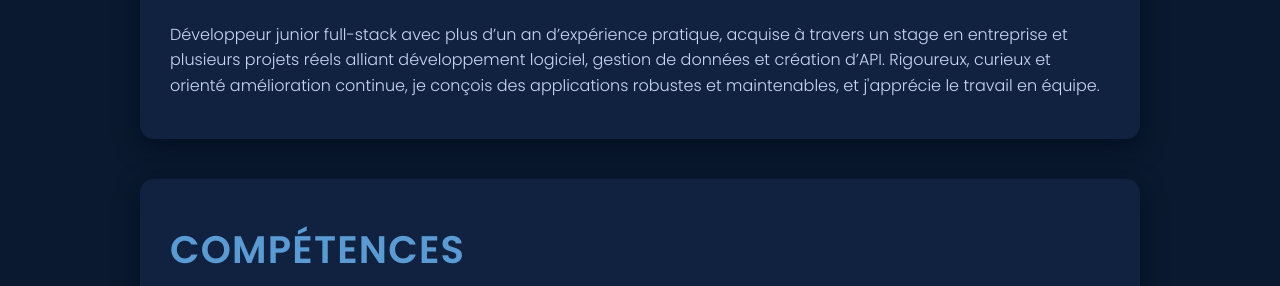
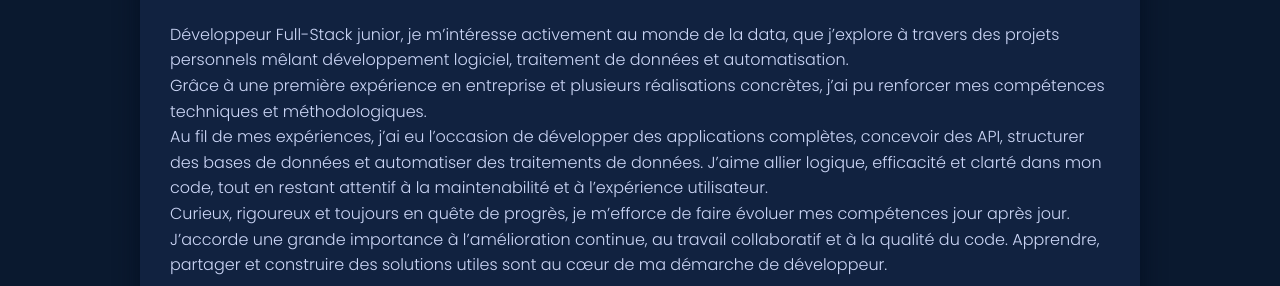
Before and after one commit to Aymane170/portfolio-aymane, a plain HTML site: page index.html in a window 1280 px wide. Shown: the part 514-800 px from the top of the page. Drawn offline with nearby package versions, Linux system fonts and the light colour scheme.

Commit message:
update de la presentation

```diff
--- a/index.html
+++ b/index.html
@@ -42,12 +42,25 @@
   <section id="presentation">
     <h2 class="section-title blue-text">À propos de moi</h2>
     <p>
-      Développeur junior full-stack avec plus d’un an d’expérience pratique, acquise à travers un stage en entreprise et
-      plusieurs projets réels alliant développement logiciel, gestion de données et création d’API. Rigoureux, curieux
-      et orienté amélioration continue, je conçois des applications robustes et maintenables, et j'apprécie le travail
-      en équipe.
+      Développeur Full-Stack junior, je m’intéresse activement au monde de la data, que j’explore à travers des projets
+      personnels mêlant développement logiciel, traitement de données et automatisation.
+    </p>
+    <p>
+      Grâce à une première expérience en entreprise et plusieurs réalisations concrètes, j’ai pu renforcer mes
+      compétences techniques et méthodologiques.
+    </p>
+    <p>
+      Au fil de mes expériences, j’ai eu l’occasion de développer des applications complètes, concevoir des API,
+      structurer des bases de données et automatiser des traitements de données. J’aime allier logique, efficacité et
+      clarté dans mon code, tout en restant attentif à la maintenabilité et à l’expérience utilisateur.
+    </p>
+    <p>
+      Curieux, rigoureux et toujours en quête de progrès, je m’efforce de faire évoluer mes compétences jour après jour.
+      J’accorde une grande importance à l’amélioration continue, au travail collaboratif et à la qualité du code.
+      Apprendre, partager et construire des solutions utiles sont au cœur de ma démarche de développeur.
     </p>
   </section>
+
 
   <section id="competences">
     <h2 class="section-title blue-text">Compétences</h2>
@@ -161,7 +174,8 @@
           <p>Juin 2025</p>
           <ul>
             <li>Développement d’un pipeline analytique pour un hôpital fictif</li>
-            <li>Génération de données synthétiques (patients, médecins, hospitalisations) avec Python, Faker et NumPy</li>
+            <li>Génération de données synthétiques (patients, médecins, hospitalisations) avec Python, Faker et NumPy
+            </li>
             <li>Chargement des fichiers CSV dans Snowflake </li>
             <li>Modelisation des données avec dbt</li>
             <li>Export des résultats pour analyses et création d'un tableau de bord initial dans Tableau </li>
@@ -175,7 +189,8 @@
           <p>Avril 2025 – Juin 2025</p>
           <ul>
             <li>Pipeline de données simulées pour école fictive</li>
-            <li>Génération de jeux de données CSV synthétiques pour étudiants, cours et résultats avec Python et Faker</li>
+            <li>Génération de jeux de données CSV synthétiques pour étudiants, cours et résultats avec Python et Faker
+            </li>
             <li>Base de données Snowflake et transformations avec DBT</li>
             <li>scripts Python pour analyses statistiques et génération de rapports visuels avec Matplotlib</li>
             <li>Automatisation complète avec GitHub Actions</li>
```
